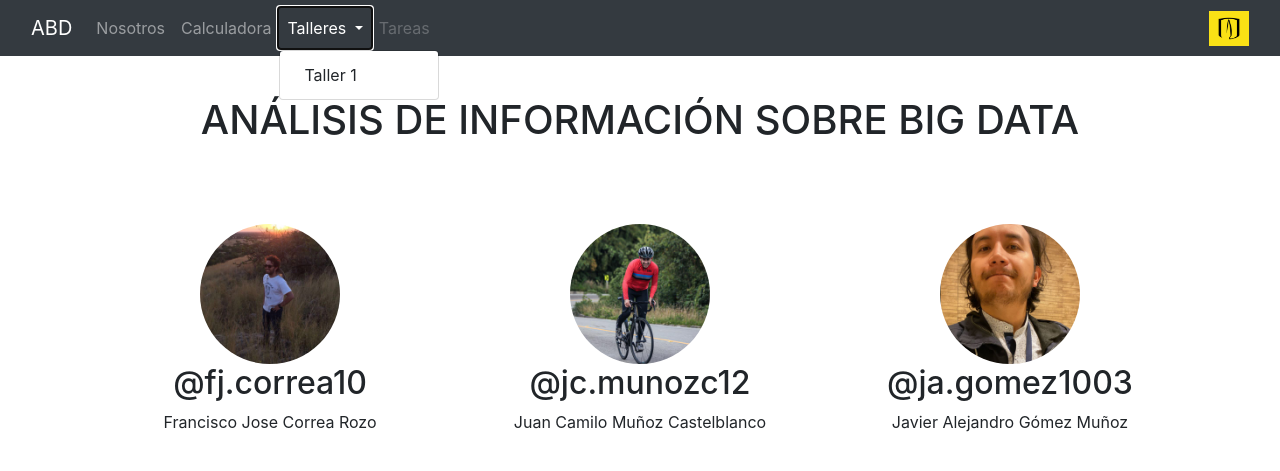
After one commit to fcor2/TEST_Big_Data_Uniandes, a Flask app: template myproject/templates/home.html in a window 1280 px wide, after a click on "Talleres". The commit adds this page. Shown: the top 471 px of the page. Run offline with Flask 2, Linux system fonts and the light colour scheme; the template is opened without the code that fills it: most values are stand-ins (such as "Sample title", 1, 10 or a date in 2020); parts of the project's set-up code (start-up, migrations or seed data) failed here and were passed over; some libraries are stand-ins or nearby versions.

Commit message:
Base app for tasks

```diff
--- a/app.py
+++ b/app.py
@@ -1,32 +1,13 @@
-# coding=utf-8
+# This is app.py, this is the main file called.
+from flask import render_template
 
-# import libraries
-from flask import Flask, request, jsonify, render_template
+from myproject import app
 
-# crea el objeto
-app = Flask(__name__)
 
-# importa función para calculo
-from calculator import calculator
-
-# define calculator
-
-@app.route('/')
-
-# home is displayed to the user first time
+# Views
+@app.route("/")
 def home():
-    return render_template('index.html')
-
-@app.route('/predict', methods = ['POST'])
-
-def predict():
-    a = request.form['a']
-    b = request.form['b']
-    operation = str(request.form['operation'])
-
-    result = calculator(a, b, operation)
-
-    return render_template('index.html', prediction_text=str(result))
+    return render_template('home.html')
 
 if __name__ == '__main__':
-    app.run(debug=True)
+    app.run(debug=True,host='0.0.0.0',port=5000)
--- /dev/null
+++ b/myproject/templates/base.html
@@ -0,0 +1,89 @@
+<!DOCTYPE html>
+<html lang="es">
+    <link rel="shortcut icon" href="{{ url_for('static', filename='favicon/favicon.ico') }}">
+<head>
+    {% block head %}
+    <!-- Required meta tags -->
+    <meta charset="UTF-8">
+    <meta name="viewport" content="width=device-width, initial-scale=1.0">
+    <title>{{title}}</title>
+
+    <!-- Bootstrap CSS -->
+    <link rel="stylesheet" href="https://stackpath.bootstrapcdn.com/bootstrap/4.4.1/css/bootstrap.min.css" integrity="sha384-Vkoo8x4CGsO3+Hhxv8T/Q5PaXtkKtu6ug5TOeNV6gBiFeWPGFN9MuhOf23Q9Ifjh" crossorigin="anonymous">
+
+    <!--  Datatables  -->
+    <link rel="stylesheet" type="text/css" href="https://cdn.datatables.net/v/bs4/dt-1.10.20/datatables.min.css"/>
+
+    <!--  Buttons  -->
+    <link rel="stylesheet" type="text/css" href="https://cdn.datatables.net/buttons/2.1.0/css/buttons.dataTables.min.css">
+
+    <!-- searchPanes -->
+    <link rel="stylesheet" href="https://cdn.datatables.net/searchpanes/1.0.1/css/searchPanes.dataTables.min.css">
+
+    <!-- select -->
+    <link href="https://cdn.datatables.net/select/1.3.1/css/select.dataTables.min.css">
+
+    {% block styles %}
+    <!-- Bootstrap CSS -->
+    {{ bootstrap.load_css() }}
+
+    {% endblock styles %}
+
+    {% endblock head %}
+</head>
+<body>
+
+    {% block navbar %}
+    {% include 'navbar.html' %}
+    {% endblock %}
+
+    <div class="container pt-15">
+
+
+    <script src="https://code.jquery.com/jquery-3.3.1.min.js" integrity="sha256-FgpCb/KJQlLNfOu91ta32o/NMZxltwRo8QtmkMRdAu8=" crossorigin="anonymous"></script>
+    <script src="https://cdn.jsdelivr.net/npm/popper.js@1.16.0/dist/umd/popper.min.js" integrity="sha384-Q6E9RHvbIyZFJoft+2mJbHaEWldlvI9IOYy5n3zV9zzTtmI3UksdQRVvoxMfooAo" crossorigin="anonymous"></script>
+    <script src="https://stackpath.bootstrapcdn.com/bootstrap/4.4.1/js/bootstrap.min.js" integrity="sha384-wfSDF2E50Y2D1uUdj0O3uMBJnjuUD4Ih7YwaYd1iqfktj0Uod8GCExl3Og8ifwB6" crossorigin="anonymous"></script>
+
+    <!--   Datatables-->
+    <script type="text/javascript" src="https://cdn.datatables.net/v/bs4/dt-1.10.20/datatables.min.js"></script>
+
+    <!-- SUM()  Datatables-->
+    <script src="https://cdn.datatables.net/plug-ins/1.10.20/api/sum().js"></script>
+
+    <!-- datatable buttons-->
+    <script type="text/javascript" charset="utf8" src="https://cdn.datatables.net/buttons/2.0.1/js/dataTables.buttons.min.js"></script>
+    <script type="text/javascript" charset="utf8" src="https://cdn.datatables.net/1.10.25/js/dataTables.bootstrap5.js"></script>
+
+    <!-- datatable export excel-->
+    <script type="text/javascript" charset="utf8" src="https://cdnjs.cloudflare.com/ajax/libs/jszip/2.5.0/jszip.min.js"></script>
+    <script type="text/javascript" charset="utf8" src="https://cdn.datatables.net/buttons/2.1.0/js/buttons.html5.min.js"></script>
+
+    <!-- datatable export pdf-->
+    <script type="text/javascript" src="https://cdnjs.cloudflare.com/ajax/libs/pdfmake/0.1.36/pdfmake.min.js"></script>
+    <script type="text/javascript" src="https://cdnjs.cloudflare.com/ajax/libs/pdfmake/0.1.36/vfs_fonts.js"></script>
+
+    <!-- searchPanes   -->
+    <script src="https://cdn.datatables.net/searchpanes/1.0.1/js/dataTables.searchPanes.min.js"></script>
+
+    <!-- select -->
+    <script src="https://cdn.datatables.net/select/1.3.1/js/dataTables.select.min.js"></script>
+
+    <!-- HighCharts -->
+    <script src="https://code.highcharts.com/stock/highstock.js"></script>
+    <!-- <script src="https://code.highcharts.com/highcharts.js"></script> -->
+    <!-- <script src="https://code.highcharts.com/modules/variable-pie.js"></script> -->
+    <script src="https://code.highcharts.com/modules/drilldown.js"></script>
+    <script src="https://code.highcharts.com/modules/data.js"></script>
+    <script src="https://code.highcharts.com/modules/exporting.js"></script>
+    <script src="https://code.highcharts.com/modules/offline-exporting.js"></script>
+    <script src="https://code.highcharts.com/modules/export-data.js"></script>
+    <script src="https://code.highcharts.com/modules/accessibility.js"></script>
+
+
+
+    {% block content %}{% endblock %}
+    {% block scripts %}{% endblock %}
+    </div>
+
+</body>
+</html>
--- /dev/null
+++ b/myproject/templates/home.html
@@ -0,0 +1,45 @@
+{% extends 'base.html' %}
+
+{% block content %}
+<br>
+<br>
+<br>
+<br>
+<h1 style="text-align: center">ANÁLISIS DE INFORMACIÓN SOBRE BIG DATA</h1>
+<br>
+<div class="container" style="text-align: center">
+
+    <!-- Three columns of text below the carousel -->
+    <div class="row">
+      <div class="col-lg-4">
+        <br>
+        <br>
+        <img class="bd-placeholder-img rounded-circle" width="140" height="140" src="{{ url_for('static', filename='img/francisco.jpg') }}" role="img" aria-label="Placeholder: 140x140" preserveAspectRatio="xMidYMid slice" focusable="false"><title>Placeholder</title><rect width="100%" height="100%" fill="#777"></rect></img>
+        <h2 class="fw-normal"> @fj.correa10</h2>
+        <p>Francisco Jose Correa Rozo</p>
+        <!-- <p><a class="btn btn-secondary" href="#">View details »</a></p> -->
+      </div><!-- /.col-lg-4 -->
+      <div class="col-lg-4">
+        <br>
+        <br>
+        <img class="bd-placeholder-img rounded-circle" width="140" height="140" src="{{ url_for('static', filename='img/juan.jpg') }}" role="img" aria-label="Placeholder: 140x140" preserveAspectRatio="xMidYMid slice" focusable="false"><title>Placeholder</title><rect width="100%" height="100%" fill="#777"></rect></img>
+        <h2 class="fw-normal">@jc.munozc12</h2>
+        <p>Juan Camilo Muñoz Castelblanco</p>
+        <!-- <p><a class="btn btn-secondary" href="#">View details »</a></p> -->
+      </div><!-- /.col-lg-4 -->
+      <div class="col-lg-4">
+        <br>
+        <br>
+        <img class="bd-placeholder-img rounded-circle" width="140" height="140" src="{{ url_for('static', filename='img/alejandro.jpg') }}" role="img" aria-label="Placeholder: 140x140" preserveAspectRatio="xMidYMid slice" focusable="false"><title>Placeholder</title><rect width="100%" height="100%" fill="#777"></rect></img>
+        <h2 class="fw-normal">@ja.gomez1003</h2>
+        <p>Javier Alejandro Gómez Muñoz</p>
+        <!-- <p><a class="btn btn-secondary" href="#">View details »</a></p> -->
+      </div><!-- /.col-lg-4 -->
+    </div><!-- /.row -->
+
+
+
+
+  </div>
+
+{% endblock %}
--- /dev/null
+++ b/myproject/templates/navbar.html
@@ -0,0 +1,33 @@
+{% from 'bootstrap4/nav.html' import render_nav_item %}
+<nav class="navbar navbar-expand-md navbar-dark fixed-top bg-dark">
+  <div class="container-fluid">
+    <a class="navbar-brand" href="#">ABD</a>
+    <button class="navbar-toggler" type="button" data-bs-toggle="collapse" data-bs-target="#navbarCollapse" aria-controls="navbarCollapse" aria-expanded="false" aria-label="Toggle navigation">
+      <span class="navbar-toggler-icon"></span>
+    </button>
+    <div class="collapse navbar-collapse" id="navbarCollapse">
+      <ul class="navbar-nav me-auto mb-2 mb-md-0">
+        <li class="nav-item">
+          <a class="nav-link " aria-current="page" href="/">Nosotros</a>
+        </li>
+        <li class="nav-item">
+          <a class="nav-link " aria-current="page" href="/calculadora">Calculadora</a>
+        </li>
+        <li class="nav-item dropdown">
+          <a class="nav-link dropdown-toggle" href="#" id="navbarDropdownMenuLink" data-toggle="dropdown" aria-haspopup="true" aria-expanded="false">
+            Talleres
+          </a>
+          <div class="dropdown-menu" aria-labelledby="navbarDropdownMenuLink">
+            <a class="dropdown-item" href="">Taller 1</a>
+          </div>
+        </li>
+        <li class="nav-item">
+          <a class="nav-link disabled">Tareas</a>
+        </li>
+      </ul>
+    </div>
+    <ul class="navbar-nav navbar-right">
+      <img src="{{ url_for('static', filename='img/logo.jpg') }}" alt="ANALISIS DE INFORMACION SOBRE BIG DATA" width="40" height="35">
+    </ul>
+  </div>
+</nav>
--- a/requirements3.txt
+++ b/requirements3.txt
@@ -1,3 +1,4 @@
+Bootstrap-Flask==2.2.0
 click==8.1.3
 Flask==2.2.2
 importlib-metadata==6.0.0
@@ -5,4 +6,5 @@ itsdangerous==2.1.2
 Jinja2==3.1.2
 MarkupSafe==2.1.2
 Werkzeug==2.2.2
+WTForms==3.0.1
 zipp==3.12.0
```
Also changed, not shown: myproject/__init__.py (added, +23 -0 lines), myproject/calc/views.py (added, +28 -0 lines), myproject/templates/index.html (renamed from templates/index.html, +10 -10 lines), myproject/calculator.py (renamed from calculator.py), myproject/static/favicon/favicon.ico (added), myproject/static/img/alejandro.jpg (added), myproject/static/img/francisco.jpg (added), myproject/static/img/juan.jpg (added), myproject/static/img/logo.jpg (added).
